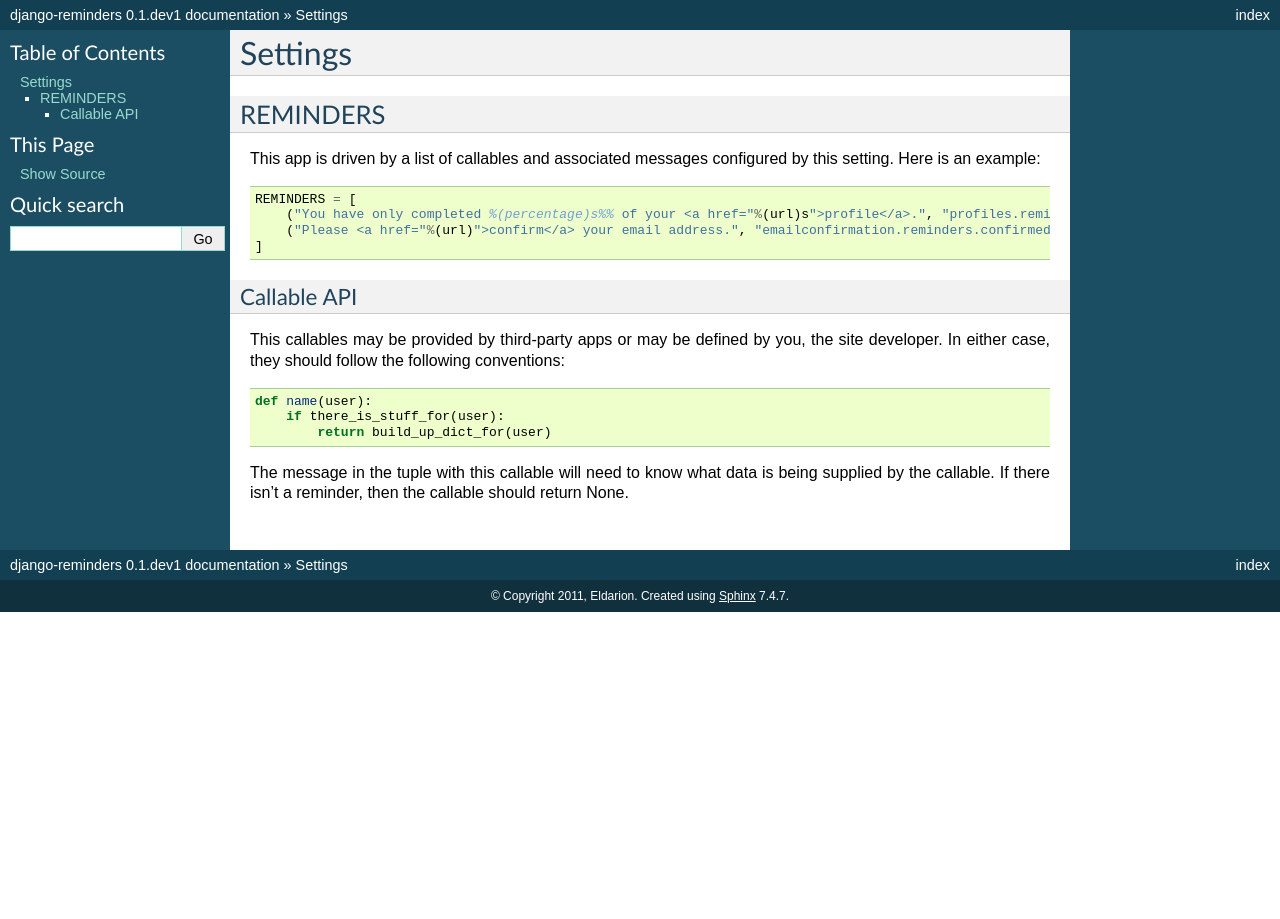
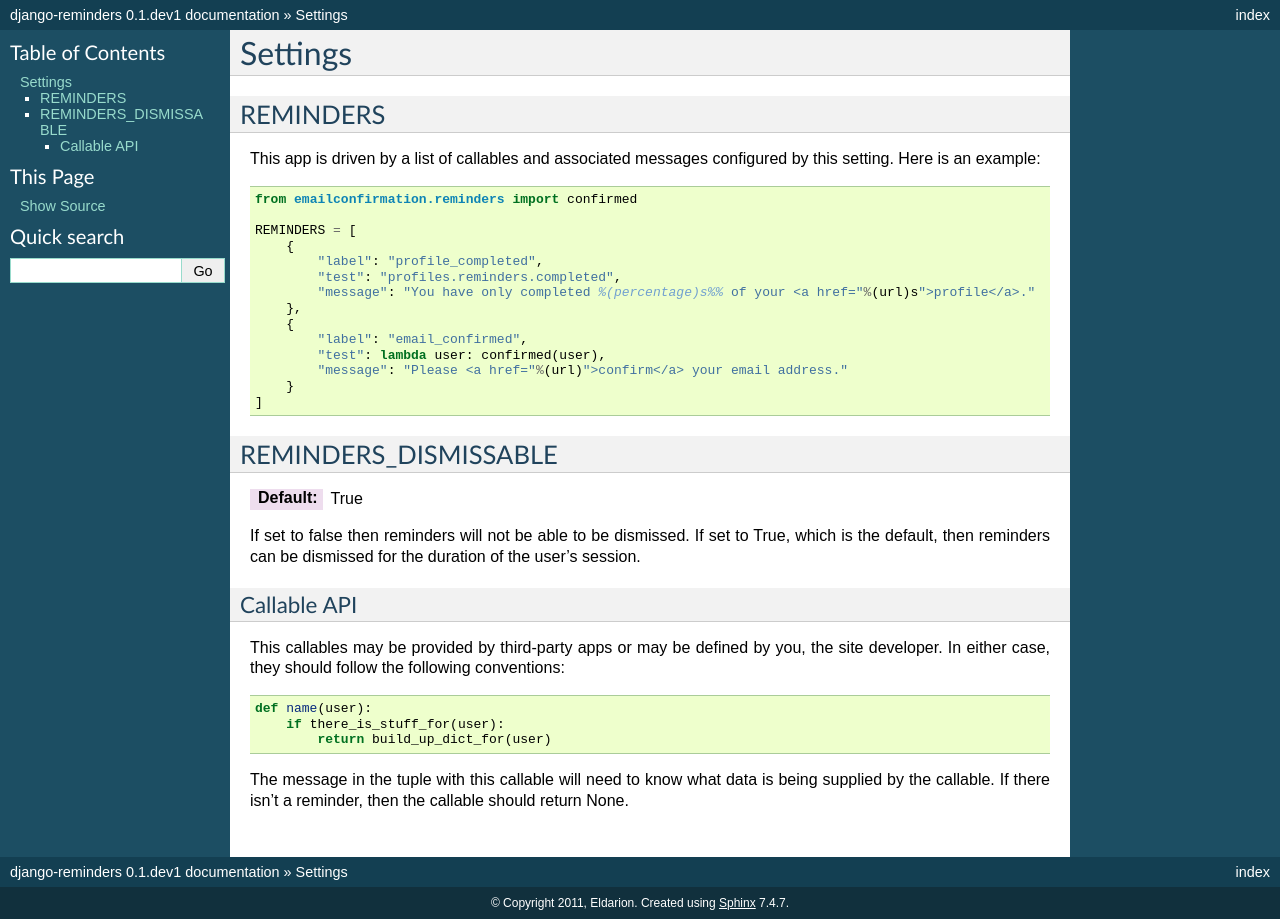
Before and after one commit to eldarion/django-reminders, a Sphinx documentation site: the page built from docs/settings.rst, in a window 1280 px wide. Built offline with Sphinx 7.4.7, drawn with Linux system fonts in a browser that asks for light colours; pages that are not in the unit, such as notebooks, are missing from menus.

Commit message:
Update settings docs

```diff
--- a/docs/settings.rst
+++ b/docs/settings.rst
@@ -10,10 +10,31 @@ REMINDERS
 This app is driven by a list of callables and associated messages
 configured by this setting. Here is an example::
 
+    from emailconfirmation.reminders import confirmed
+
     REMINDERS = [
-        ("You have only completed %(percentage)s%% of your <a href="%(url)s">profile</a>.", "profiles.reminders.completed"),
-        ("Please <a href="%(url)">confirm</a> your email address.", "emailconfirmation.reminders.confirmed")
+        {
+            "label": "profile_completed",
+            "test": "profiles.reminders.completed",
+            "message": "You have only completed %(percentage)s%% of your <a href="%(url)s">profile</a>."
+        },
+        {
+            "label": "email_confirmed",
+            "test": lambda user: confirmed(user),
+            "message": "Please <a href="%(url)">confirm</a> your email address."
+        }
     ]
+
+
+REMINDERS_DISMISSABLE
+---------------------
+
+:Default: True
+
+If set to false then reminders will not be able to be dismissed. If set to
+True, which is the default, then reminders can be dismissed for the duration
+of the user's session.
+
 
 
 Callable API
```
